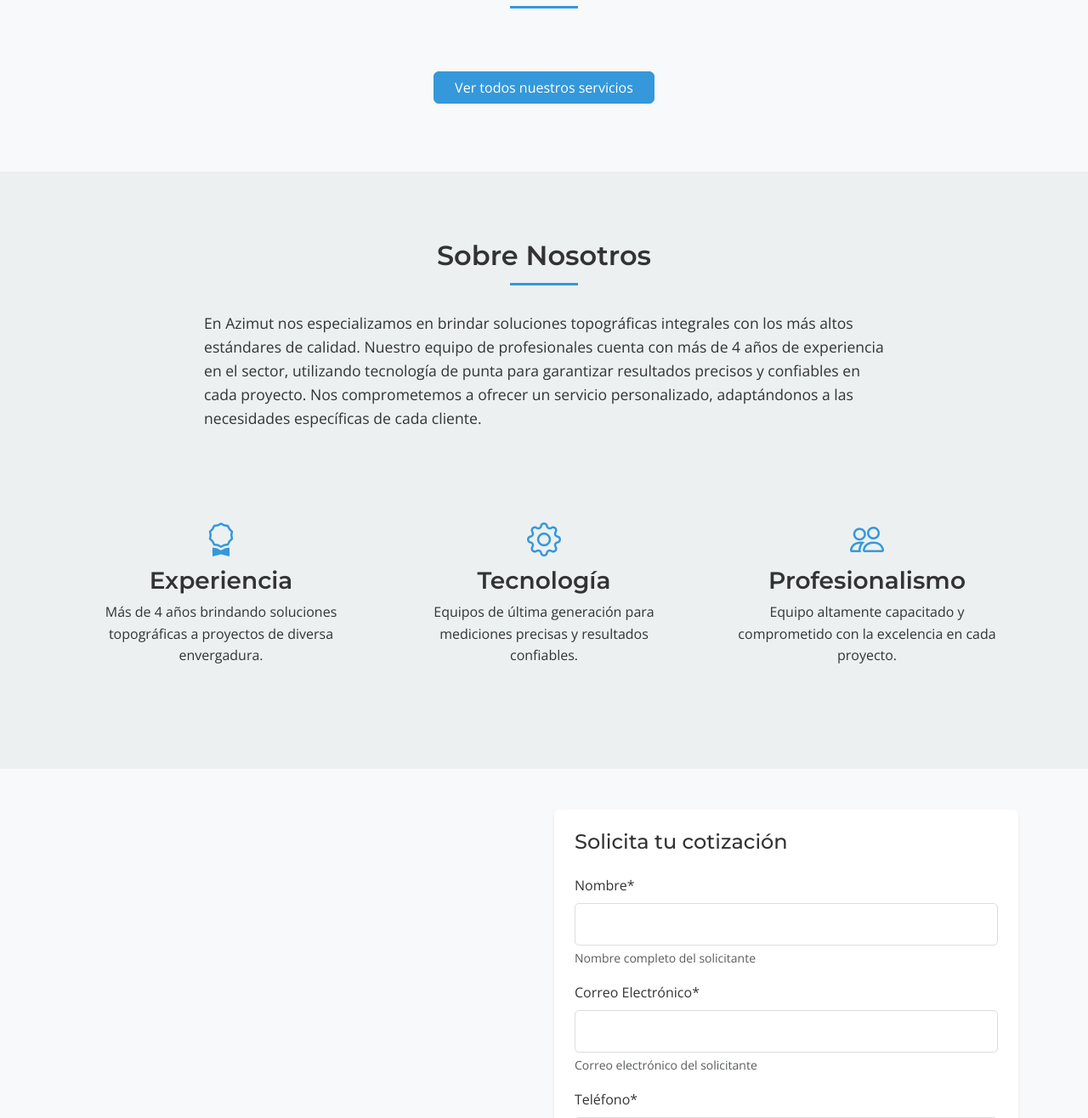
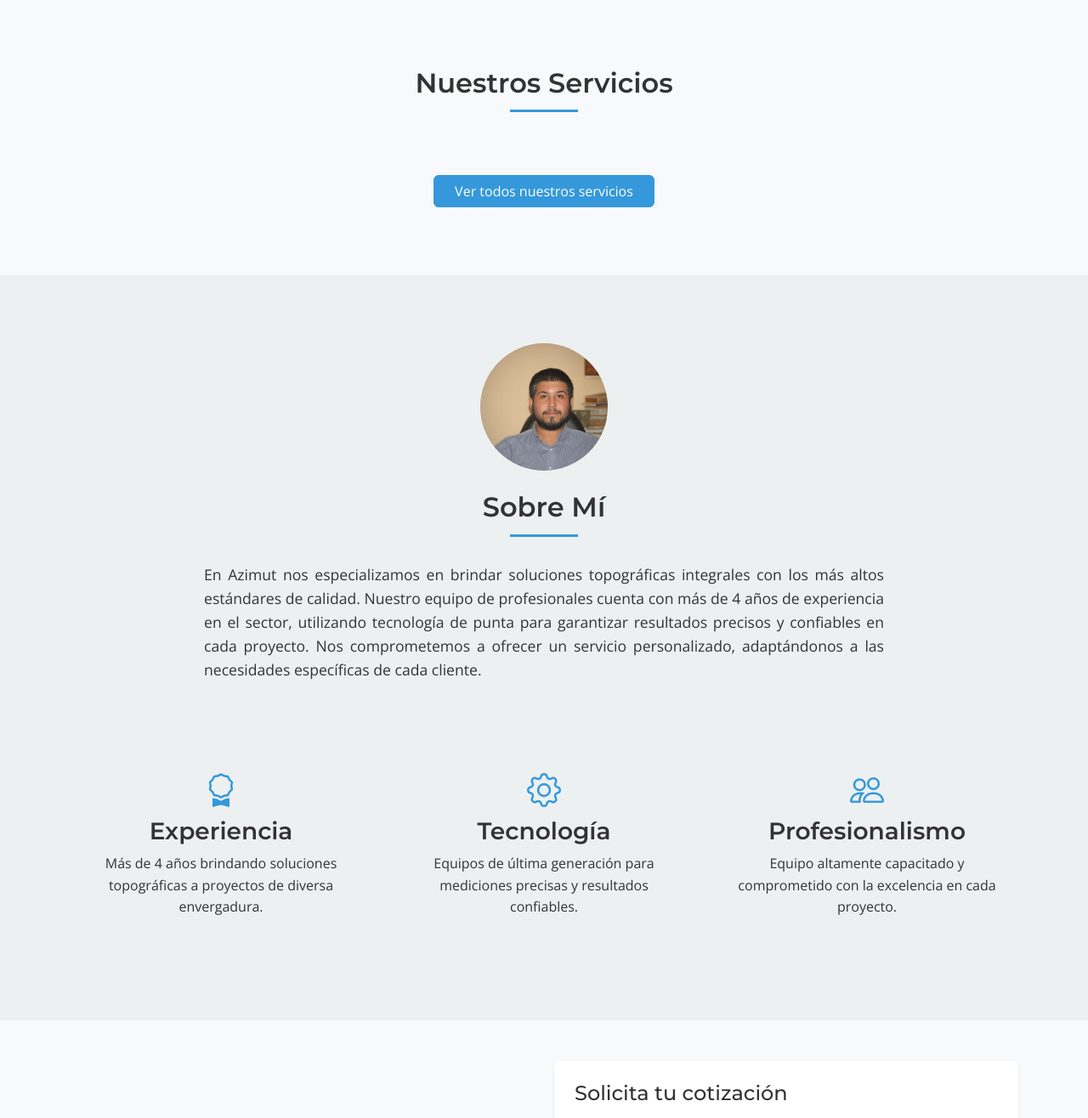
Before and after one commit to Zerorague/azimut, a Django app: page / in a window 1280 px wide. Shown: the part 677-1993 px from the top of the page at 85% size. Run offline with Django 5.2, Linux system fonts and the light colour scheme; data that the repository does not hold is empty; some libraries are stand-ins or nearby versions.

Commit message:
Update branding and add personal profile section
Rebranded site from Azimut to JSMB, updated titles, navigation, and contact information to reflect personal branding. Added a personal profile photo and section, adjusted text to first person, and improved CSS for profile image presentation and text justification.

```diff
--- a/CORE/inicio/templates/index.html
+++ b/CORE/inicio/templates/index.html
@@ -7,7 +7,7 @@
     <meta charset="UTF-8">
     <meta name="viewport" content="width=device-width, initial-scale=1.0">
     <meta name="description" content="Azimut - Servicios profesionales de topografía y levantamientos">
-    <title>Azimut - Soluciones Topográficas Profesionales</title>
+    <title>JSMB - Soluciones Topográficas Profesionales</title>
 
     <!-- Bootstrap CSS -->
     <link href="https://cdn.jsdelivr.net/npm/bootstrap@5.3.7/dist/css/bootstrap.min.css" rel="stylesheet">
@@ -35,9 +35,12 @@
     <header class="sticky-top">
         <nav class="navbar navbar-expand-lg navbar-light">
             <div class="container">
-                <a class="navbar-brand" href="#inicio">
-                    <img src="{% static 'img/logo.png' %}" alt="Azimut Logo" class="img-fluid">
-                </a>
+                <div class="d-flex flex-column justify-content-center align-items-center">
+                    <span class="fw-bold fs-1 my-1">JSMB <i class="fa-solid fa-check-double"></i></span>
+                    <small class="text-muted">Topógrafo | Geomensor | Informático</small>
+
+                </div>
+
 
                 <button class="navbar-toggler" type="button" data-bs-toggle="collapse" data-bs-target="#navbarNav"
                     aria-controls="navbarNav" aria-expanded="false" aria-label="Toggle navigation">
@@ -53,7 +56,7 @@
                             <a class="nav-link" href="#servicios">Servicios</a>
                         </li>
                         <li class="nav-item">
-                            <a class="nav-link" href="#about">Sobre Nosotros</a>
+                            <a class="nav-link" href="#about">Sobre Mí</a>
                         </li>
                         <li class="nav-item">
                             <a class="nav-link" href="#cotiza">Cotiza</a>
@@ -73,10 +76,13 @@
             <div class="row justify-content-center">
                 <div class="col-lg-8">
 
-                    <h1 class="hero-section_titulo">Bienvenido a Azimut</h1>
-                    <p class="hero-section_subtitulo">Soluciones topográficas precisas y profesionales para tus
-                        proyectos de construcción e ingeniería</p>
-                    <a href="#contacto" class="hero-section_btn btn btn-primary btn-lg">Contáctanos</a>
+                    <h1 class="hero-section_titulo">Julio San Martín Batarce</h1>
+                    <p class="hero-section_subtitulo">Ingeniero en Geomensura y Analista Programador con experiencia en
+                        proyectos topográficos y SIG.
+                        Apasionado por la tecnología, el análisis geoespacial y la automatización mediante Python y SQL.
+                        Combino la precisión topográfica con el desarrollo de soluciones informáticas para optimizar
+                        procesos y apoyar la toma de decisiones en ingeniería y gestión territorial.</p>
+                    <a href="#contacto" class="hero-section_btn btn btn-primary btn-lg">Trabajemos juntos</a>
                 </div>
             </div>
         </div>
@@ -92,8 +98,7 @@
                 <!-- Servicio 1 -->
                 <div class="col-md-4">
                     <div class="card">
-                        <img src="{{ servicio.imagen.url }}"
-                            class="card-img-top" alt="Levantamientos Topográficos">
+                        <img src="{{ servicio.imagen.url }}" class="card-img-top" alt="Levantamientos Topográficos">
                         <div class="card-body">
                             <h5 class="card-title">{{ servicio.nombre|capfirst }}</h5>
                             <p class="card-text">{{ servicio.descripcion }}</p>
@@ -112,8 +117,13 @@
 
     <!-- Sección Sobre Nosotros -->
     <section id="about" class="about_section">
-        <div class="container">
-            <h2 class="about_section_titulo text-center">Sobre Nosotros</h2>
+        <div class="container d-flex flex-column align-items-center justify-content-center">
+            <div class="about_section_marco text-center mb-4">
+                <img class="about_section_marco_img img-fluid rounded" src="{% static 'img/Perfil.jpg' %}"
+                    alt="fotografia de perfil de JSMB">
+            </div>
+
+            <h2 class="about_section_titulo text-center">Sobre Mí</h2>
             <p class="about_section_text">
                 {{ about_text }}
             </p>
@@ -123,7 +133,8 @@
                     <div class="p-4">
                         <i class="bi bi-award fs-1 text-primary mb-3"></i>
                         <h3>Experiencia</h3>
-                        <p>Más de {{ anio_experiencia }} años brindando soluciones topográficas a proyectos de diversa envergadura.</p>
+                        <p>Más de {{ anio_experiencia }} años brindando soluciones topográficas a proyectos de diversa
+                            envergadura.</p>
                     </div>
                 </div>
 
@@ -180,8 +191,8 @@
     <!-- Sección de Contacto -->
     <section id="contacto" class="contact_section">
         <div class="container">
-            <h2 class="contact_section_titulo text-center">Contáctanos</h2>
-            <p class="contact_section_text text-center mb-5">Estamos listos para ayudarte con tu proyecto. Contáctanos
+            <h2 class="contact_section_titulo text-center">Trabajemos juntos</h2>
+            <p class="contact_section_text text-center mb-5">Totalmente dispuesto a ayudarte con tu proyecto. Contactame
                 para más información.</p>
 
             <div class="row g-4">
@@ -201,7 +212,7 @@
                             <i class="bi bi-envelope me-3 mt-1"></i>
                             <div>
                                 <h4 class="h6 mb-1">Email</h4>
-                                <p class="mb-0">azimutando@gmail.com</p>
+                                <p class="mb-0">JulioASMB@gmail.com</p>
                             </div>
                         </div>
 
@@ -209,7 +220,7 @@
                             <i class="bi bi-geo-alt me-3 mt-1"></i>
                             <div>
                                 <h4 class="h6 mb-1">Dirección</h4>
-                                <p class="mb-0">Plaza de Armas de Linares, Linares, Chile</p>
+                                <p class="mb-0">Linares, Chile</p>
                             </div>
                         </div>
 
@@ -272,8 +283,10 @@
         <div class="container">
             <div class="row">
                 <div class="col-lg-4 mb-4 mb-lg-0">
-                    <img src="{% static 'img/logo.png' %}" alt="Azimut Logo" class="mb-3"
-                        style="max-width: 180px; filter: brightness(1) invert(1);">
+                    <div class="d-flex flex-column justify-content-center align-items-center">
+                    <span class="fw-bold fs-1 my-1">JSMB <i class="fa-solid fa-check-double"></i></span>
+                    <small class="text-muted">Topógrafo | Geomensor | Informático</small>
+                </div>
                     <p>Soluciones topográficas profesionales con tecnología de punta y atención personalizada.</p>
                 </div>
 
@@ -282,7 +295,7 @@
                     <ul class="list-unstyled">
                         <li class="mb-2"><a href="#inicio" class="text-white text-decoration-none">Inicio</a></li>
                         <li class="mb-2"><a href="#servicios" class="text-white text-decoration-none">Servicios</a></li>
-                        <li class="mb-2"><a href="#about" class="text-white text-decoration-none">Sobre Nosotros</a>
+                        <li class="mb-2"><a href="#about" class="text-white text-decoration-none">Sobre Mí</a>
                         </li>
                         <li class="mb-2"><a href="#cotiza" class="text-white text-decoration-none">Cotiza</a></li>
                         <li><a href="#contacto" class="text-white text-decoration-none">Contacto</a></li>
@@ -294,7 +307,7 @@
                     <div class="social-icons">
                         <a href="#" class="text-white me-3"><i class="bi bi-facebook"></i></a>
                         <a href="#" class="text-white me-3"><i class="bi bi-instagram"></i></a>
-                        <a href="#" class="text-white me-3"><i class="bi bi-linkedin"></i></a>
+                        <a href="https://linkedin.com/in/julio-san-martin-batarce-010670169" class="text-white me-3" target="_blank" rel="noopener noreferrer"><i class="bi bi-linkedin"></i></a>
                         <a href="#" class="text-white"><i class="bi bi-whatsapp"></i></a>
                     </div>
 
--- a/CORE/static/css/styles.css
+++ b/CORE/static/css/styles.css
@@ -10,7 +10,7 @@
 }
 
 body {
-            font-family: 'Open Sans', sans-serif;
+  font-family: "Open Sans", sans-serif;
   color: var(--text-color);
   line-height: 1.6;
   overflow-x: hidden;
@@ -22,7 +22,7 @@
 h4,
 h5,
 h6 {
-            font-family: 'Montserrat', sans-serif;
+  font-family: "Montserrat", sans-serif;
   font-weight: 600;
 }
 
@@ -50,7 +50,7 @@
 }
 
 .nav-link.active:after {
-            content: '';
+  content: "";
   position: absolute;
   bottom: -5px;
   left: 0;
@@ -60,7 +60,8 @@
 }
 
 .hero-section {
-            background: linear-gradient(rgba(44, 62, 80, 0.8), rgba(44, 62, 80, 0.8)), url('https://images.unsplash.com/photo-1500382017468-9049fed747ef?ixlib=rb-1.2.1&auto=format&fit=crop&w=1350&q=80');
+  background: linear-gradient(rgba(44, 62, 80, 0.8), rgba(44, 62, 80, 0.8)),
+    url("https://images.unsplash.com/photo-1500382017468-9049fed747ef?ixlib=rb-1.2.1&auto=format&fit=crop&w=1350&q=80");
   background-size: cover;
   background-position: center;
   color: white;
@@ -75,11 +76,12 @@
 }
 
 .hero-section_subtitulo {
-            font-size: 1.5rem;
+  font-size: 1.3rem;
   margin-bottom: 30px;
-            max-width: 700px;
+  max-width: 850px;
   margin-left: auto;
   margin-right: auto;
+  text-align: justify;
 }
 
 .hero-section_btn {
@@ -113,7 +115,7 @@
 }
 
 .services-section_titulo:after {
-            content: '';
+  content: "";
   position: absolute;
   bottom: 0;
   left: 50%;
@@ -154,7 +156,7 @@
 }
 
 .about_section_titulo:after {
-            content: '';
+  content: "";
   position: absolute;
   bottom: 0;
   left: 50%;
@@ -168,6 +170,7 @@
   max-width: 800px;
   margin: 0 auto;
   font-size: 1.1rem;
+  text-align: justify;
 }
 
 .contact_section {
@@ -181,7 +184,7 @@
 }
 
 .contact_section_titulo:after {
-            content: '';
+  content: "";
   position: absolute;
   bottom: 0;
   left: 50%;
@@ -267,3 +270,17 @@
     font-size: 1.2rem;
   }
 }
+.about_section_marco {
+  width: 150px; /* Ancho igual al alto */
+  height: 150px; /* Ancho igual al alto */
+  overflow: hidden;
+  border-radius: 50%; /* Esto crea la forma redonda */
+  position: relative; /* Permite centrar la imagen dentro */
+}
+
+.about_section_marco_img {
+  width: 100%;
+  height: 100%;
+  object-fit: cover; /* Recorta la imagen para que cubra el contenedor */
+  object-position: center; /* Centra la imagen para que no quede cortada */
+}
```
Also changed, not shown: CORE/static/img/Perfil.jpg (added). Lines whose indentation alone changed are shown as unchanged.
